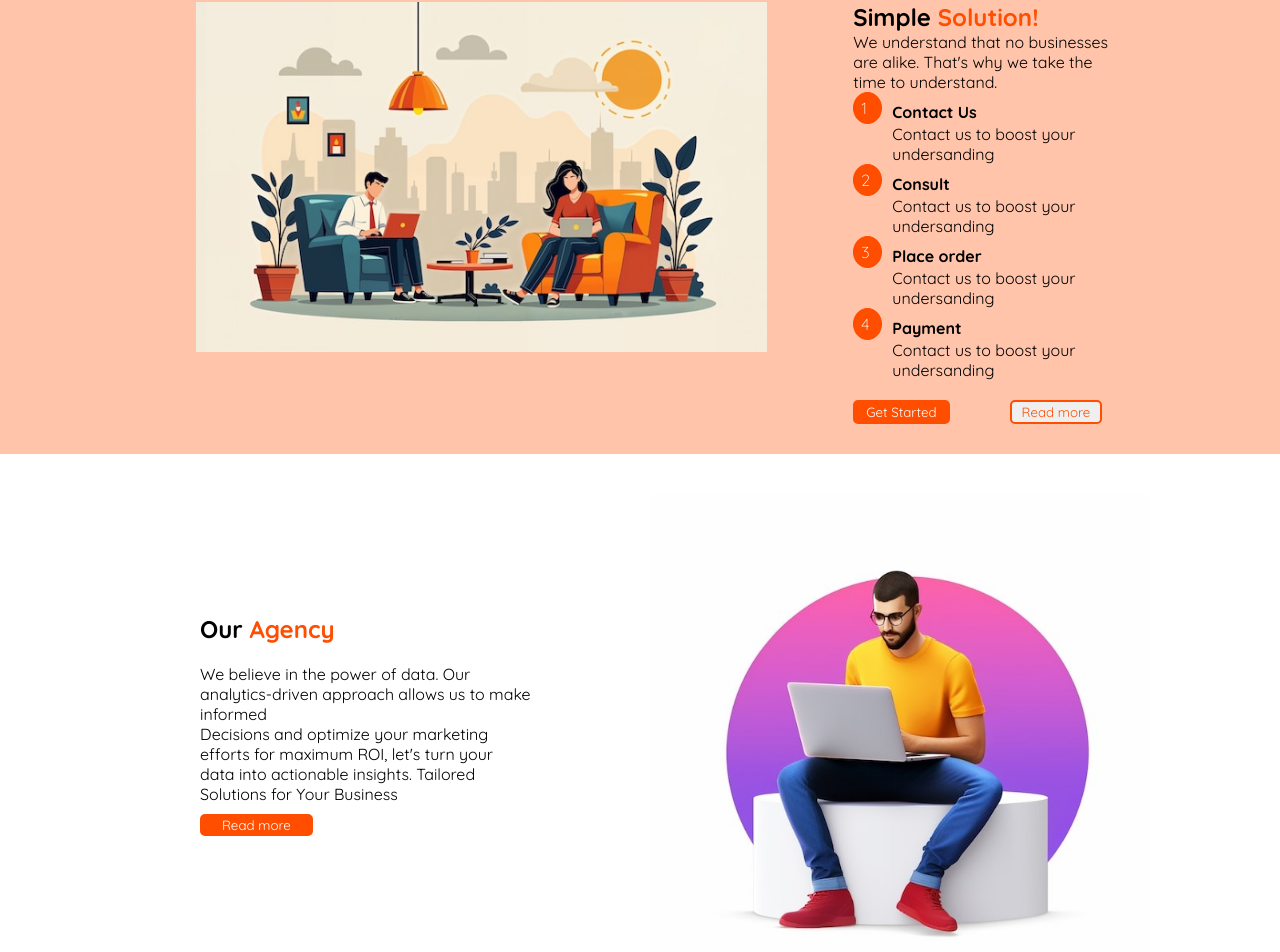
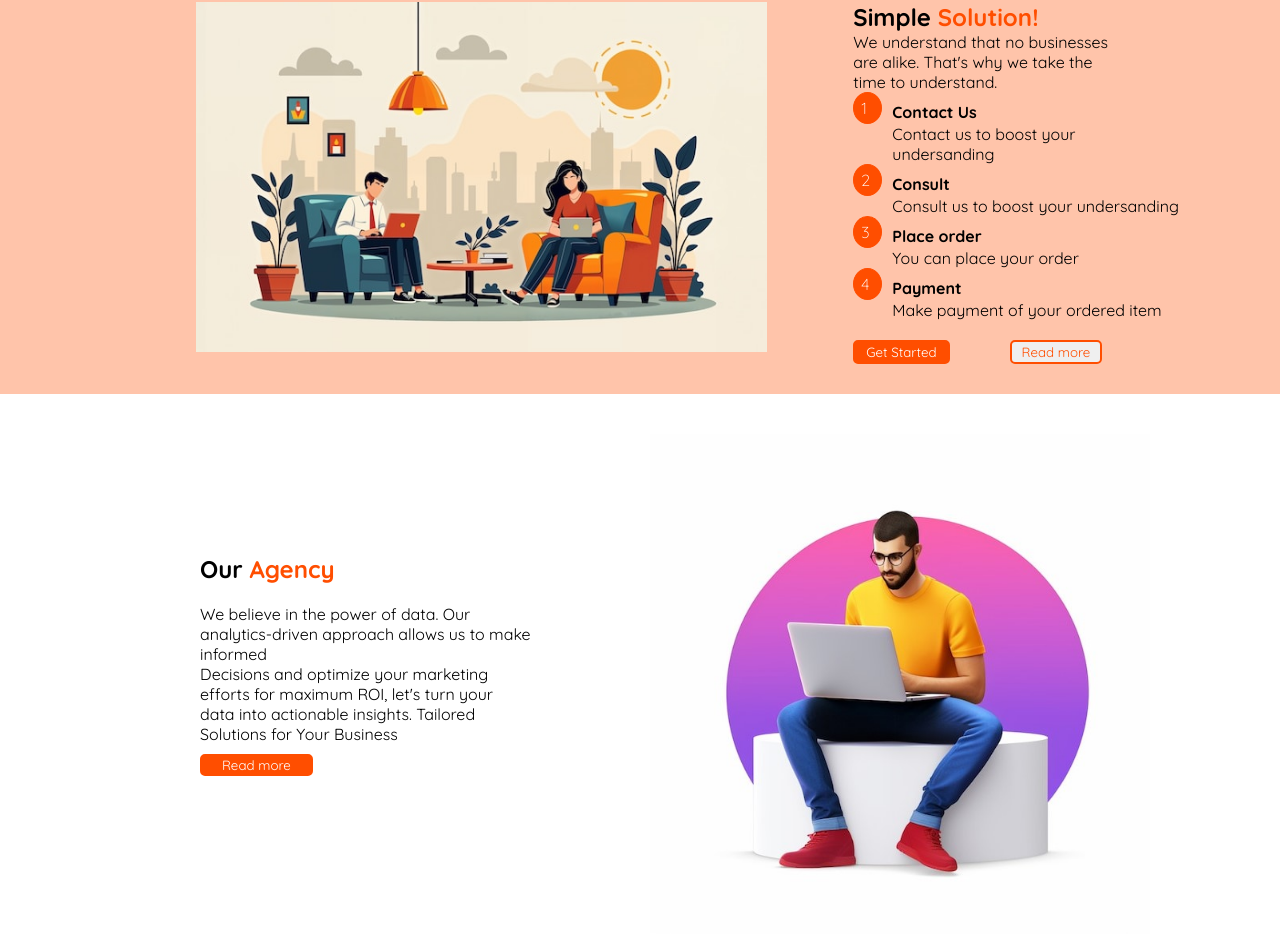
Before and after one commit to Rozay2002/BrandBuzz, a JavaScript app: page / in a window 1280 px wide. Shown: the part 799-1751 px from the top of the page. Built offline with nearby package versions, Linux system fonts and the light colour scheme; the HTML template or start-up script is replaced by a standard one.

Commit message:
changes made

```diff
--- a/src/Blog.js
+++ b/src/Blog.js
@@ -13,13 +13,13 @@ const Blog = () => {
                     <p>Contact us to boost your undersanding</p>
                     <h2>2</h2>
                     <h4>Consult</h4>
-                    <p>Contact us to boost your undersanding</p>
+                    <p>Consult us to boost your undersanding</p>
                     <h2>3</h2>
                     <h4>Place order</h4>
-                    <p>Contact us to boost your undersanding</p>
+                    <p>You can place your order</p>
                     <h2>4</h2>
                     <h4>Payment</h4>
-                    <p>Contact us to boost your undersanding</p>
+                    <p>Make payment of your ordered item</p>
                 </div>
                 <div className="buttons">
                     <button className="get">Get Started</button>
```
